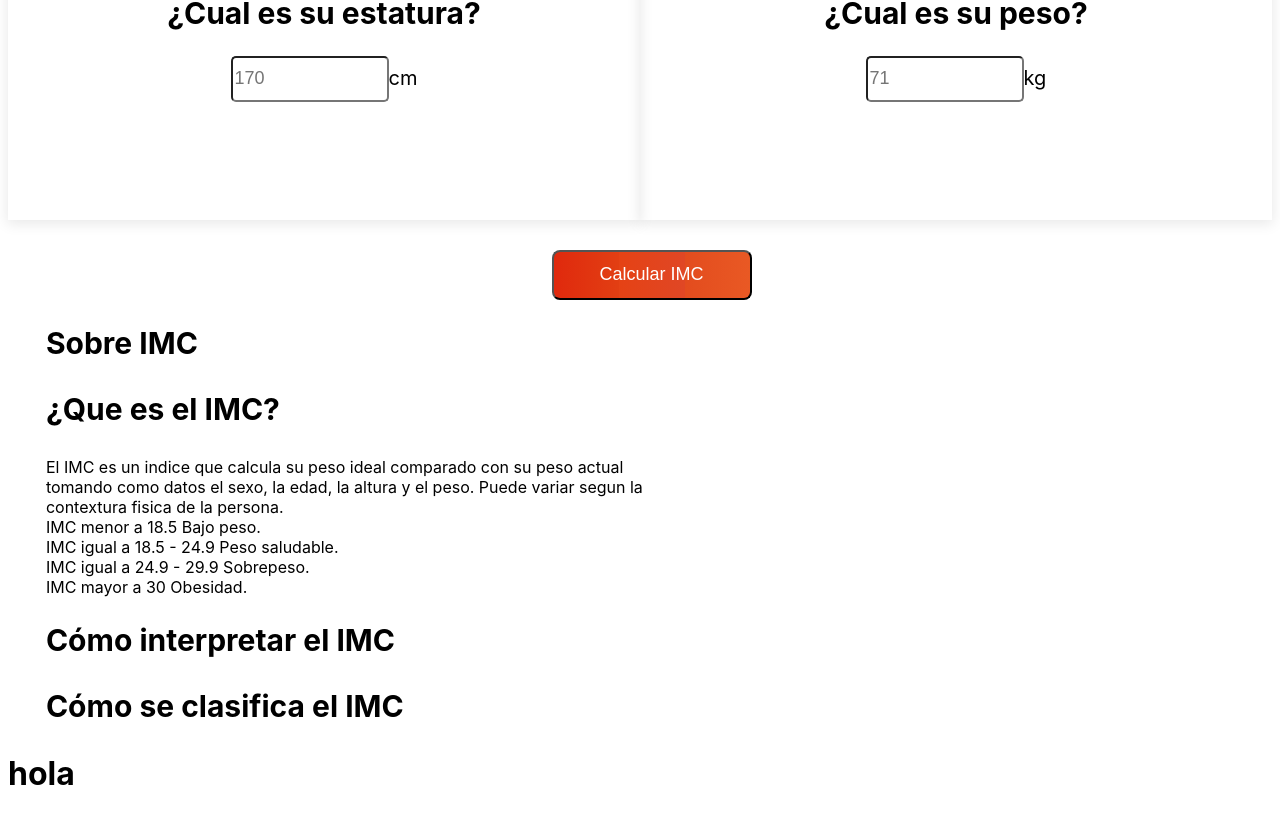
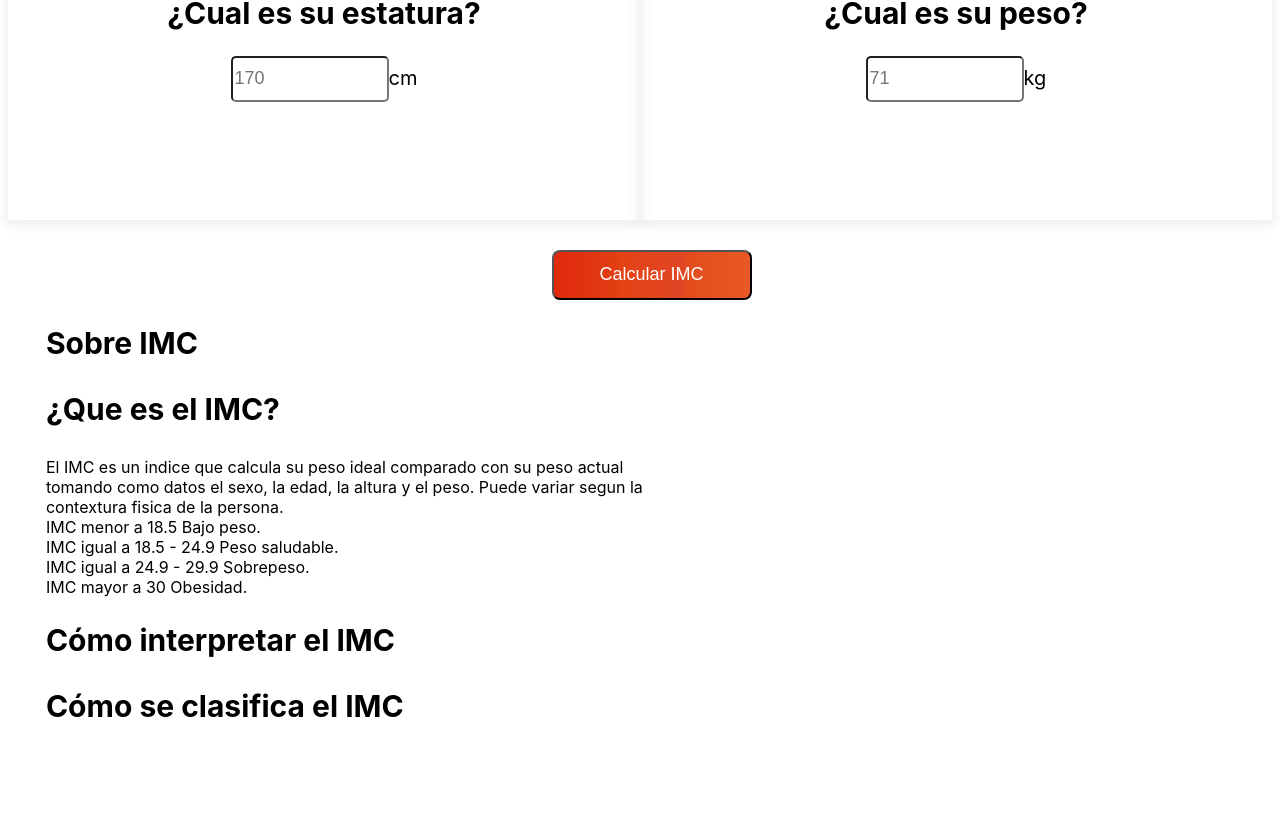
Before and after one commit to romanreyy/web-imc, a React (Create React App) app in the folder web-imc/: page / in a window 1280 px wide. Shown: the part 349-1163 px from the top of the page. After the commit the page ends 1103 px from the top, so only its background shows below. Built offline with nearby package versions, Linux system fonts and the light colour scheme.

Commit message:
news commits

```diff
--- a/package.json
+++ /dev/null
@@ -1,5 +0,0 @@
-{
-  "dependencies": {
-    "react-router-dom": "^6.18.0"
-  }
-}
--- a/web-imc/package.json
+++ b/web-imc/package.json
@@ -8,6 +8,7 @@
     "@testing-library/user-event": "^13.5.0",
     "react": "^18.2.0",
     "react-dom": "^18.2.0",
+    "react-router-dom": "^6.18.0",
     "react-scripts": "5.0.1",
     "web-vitals": "^2.1.4"
   },
--- a/web-imc/src/Components/Index.js
+++ b/web-imc/src/Components/Index.js
@@ -1,5 +1,10 @@
+import { Link, Routes, Route} from "react-router-dom";
+import ImcDescripription from "../Containers/Que-es-el-Imc";
+
 export default function Index () {
     return (
-        <h1>hola</h1>
+        <div>
+
+        </div>
     );
 }
--- a/web-imc/src/Containers/App.js
+++ b/web-imc/src/Containers/App.js
@@ -1,13 +1,12 @@
 import Calculator from '../Components/Calculator';
 import AboutImc from '../Components/AboutImc';
-import Index from '../Components/Index';
+
 
 export default function App (){
     return (
         <div>
             <Calculator/>
             <AboutImc/>
-            <Index/>
         </div>
     );
 }
--- a/web-imc/src/index.css
+++ b/web-imc/src/index.css
@@ -82,5 +82,5 @@ p {
 
 
 .buttonCalculate:active {
-  background:green;
+  background:#f2000f;
 }
--- a/web-imc/src/index.js
+++ b/web-imc/src/index.js
@@ -2,14 +2,17 @@ import React from 'react';
 import ReactDOM from 'react-dom/client';
 import './index.css';
 import App from './Containers/App';
-
+import {BrowserRouter} from "react-router-dom";
 
 const root = ReactDOM.createRoot(document.getElementById('root'));
+
 root.render(
+<React.StrictMode>
+  <BrowserRouter>
+    <App />
+  </BrowserRouter>
+</React.StrictMode>
 
-    <React.StrictMode>
-      <App />
-    </React.StrictMode>
 );
 
 // If you want to start measuring performance in your app, pass a function
```
Also changed, not shown: 2 other files (tests, documents, lock files or other folders).
